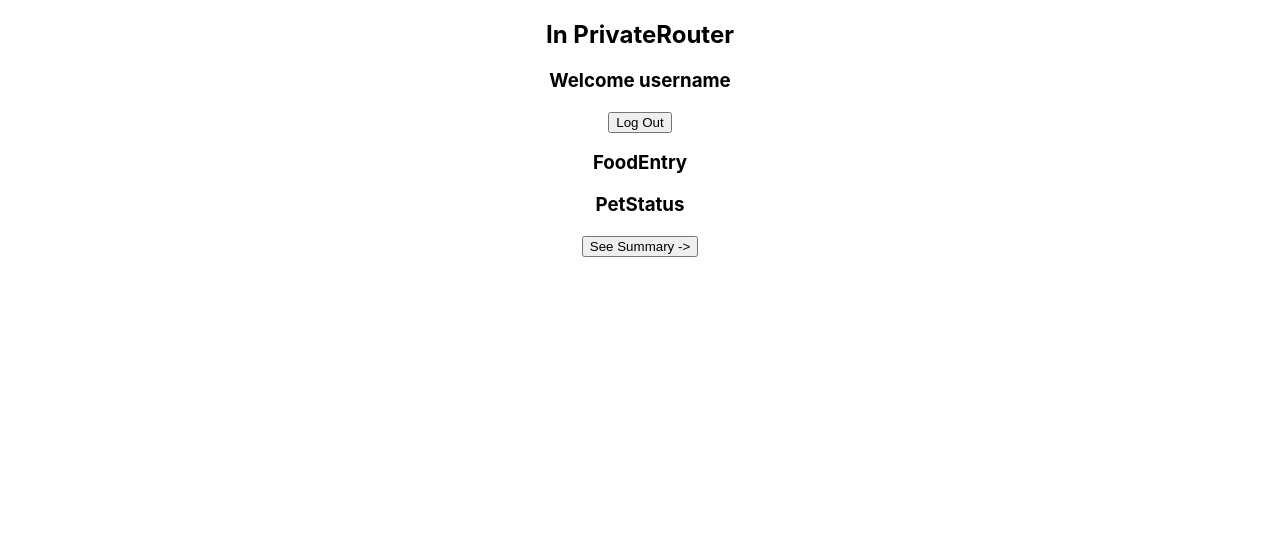
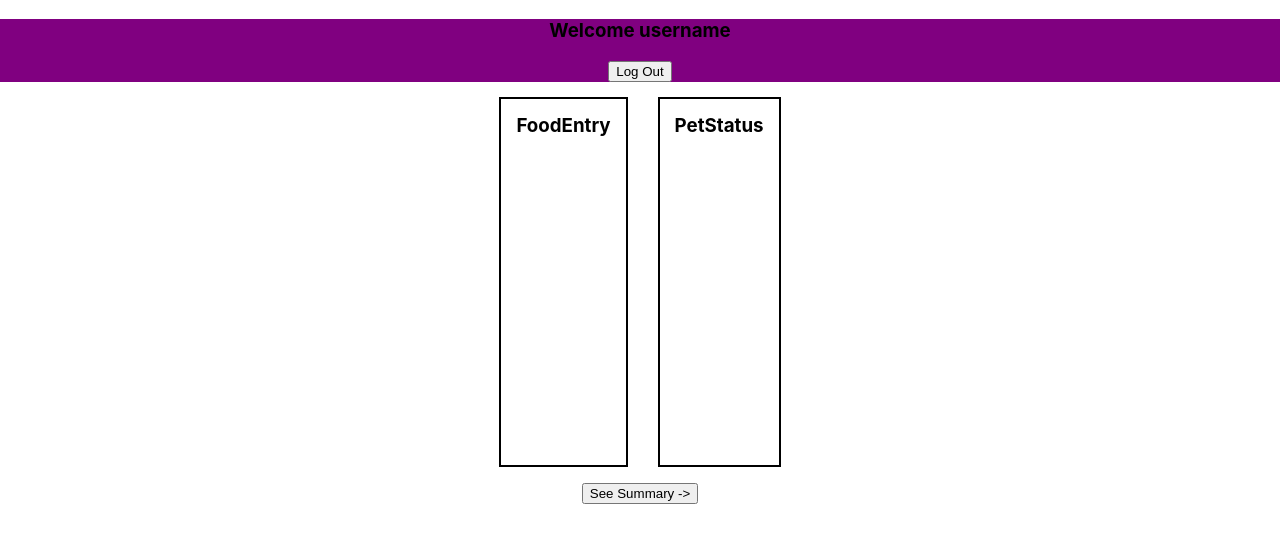
Before and after one commit to bw-jaytee/front-end, a React (Create React App) app in the folder gigapet-react-app/: page /home in a window 1280 px wide. Both pictures are taken after typing "Sample", "Sample" into the empty fields and a click on the button "Submit". Shown: the top 542 px of the page. Built offline with nearby package versions, Linux system fonts and the light colour scheme; no server answers.

Commit message:
UserHome.js Log Out Button created, functional

```diff
--- a/gigapet-react-app/src/App.js
+++ b/gigapet-react-app/src/App.js
@@ -1,6 +1,6 @@
 import React from 'react';
 import { Route } from 'react-router-dom';
-import './App.css';
+import './styles.css';
 import Login from './components/Login';
 import PrivateRoute from './components/PrivateRoute';
 import UserHome from './components/UserHome';
--- a/gigapet-react-app/src/components/PrivateRoute.js
+++ b/gigapet-react-app/src/components/PrivateRoute.js
@@ -5,7 +5,6 @@ const PrivateRoute = ({ component: Component, ...rest }) => {
 
     return (
         <>
-    <h2>In PrivateRouter</h2>
 <Route
 {...rest}
 render={()=> {
--- a/gigapet-react-app/src/components/UserHome.js
+++ b/gigapet-react-app/src/components/UserHome.js
@@ -1,22 +1,46 @@
-import React from "react";
+import React, { useState, useEffect } from "react";
+import { withRouter } from 'react-router-dom';
+
+import { axiosWithAuth } from "../utils/axiosWithAuth";
+// import FoodEntry from "./FoodEntry";
+// import PetCard from "./PetCard";
+// import RegistrationForm from "./RegistrationForm";
+import "../styles.css";
 
 const UserHome = props => {
+    console.log("UserHome props.rest", props);
+  //this state will hold ALL user data: userId, name/info, food entry history, pet status
+  const [userData, setUserData] = useState({});
 
+  useEffect(() => {
+    fetchData();
+  }, []);
 
-    const logOut = () => {
-localStorage.clear();
-//props.history.push("/login");
-    };
+  const fetchData = () => {
+    axiosWithAuth()
+      .get("API endpoint HERE")
+      .then(res => {})
+      .catch(err => console.log(err));
+  };
+
+  const logOut = () => {
+    localStorage.clear();
+    props.history.push("/login");
+  };
 
   return (
     <>
-    <h3>{`Welcome username`}</h3>
-    <button onClick={logOut}>Log Out</button>
-      <h3>FoodEntry</h3>
-      <h3>PetStatus</h3>
+      <header className="header">
+        <h3>{`Welcome username`}</h3>
+        <button onClick={logOut}>Log Out</button>
+      </header>
+      <div className="components">
+        <h3 className="component">FoodEntry</h3>
+        <h3 className="component">PetStatus</h3>
+      </div>
       <button>See Summary -></button>
     </>
   );
 };
 
-export default UserHome;
+export default withRouter(UserHome);
--- /dev/null
+++ b/gigapet-react-app/src/styles.css
@@ -0,0 +1,19 @@
+.App {
+    text-align: center;
+  }
+
+  .header {
+      background: purple;
+  }
+
+.components {
+    display: flex;
+    justify-content: center;
+    height: 50vh;
+}
+
+.component {
+    margin: 15px;
+    padding: 15px;
+    border: 2px solid;
+}
```
